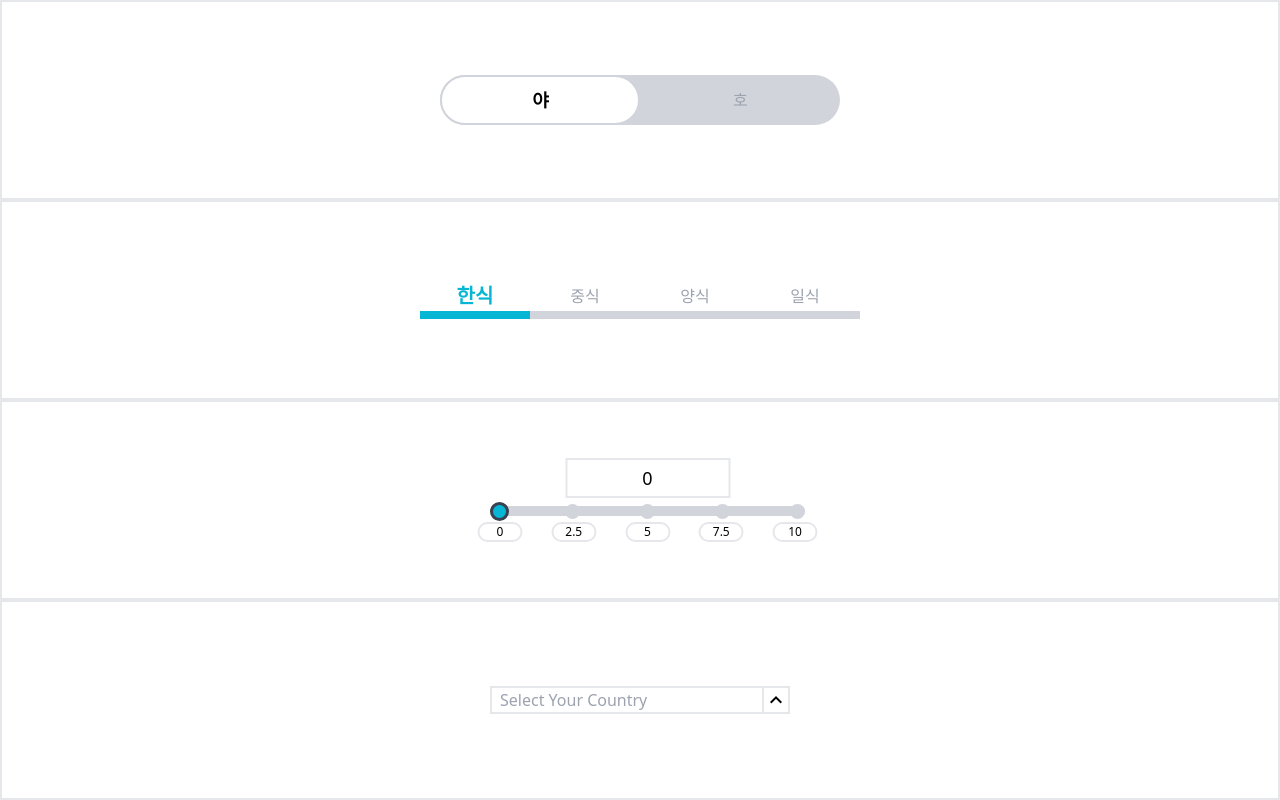
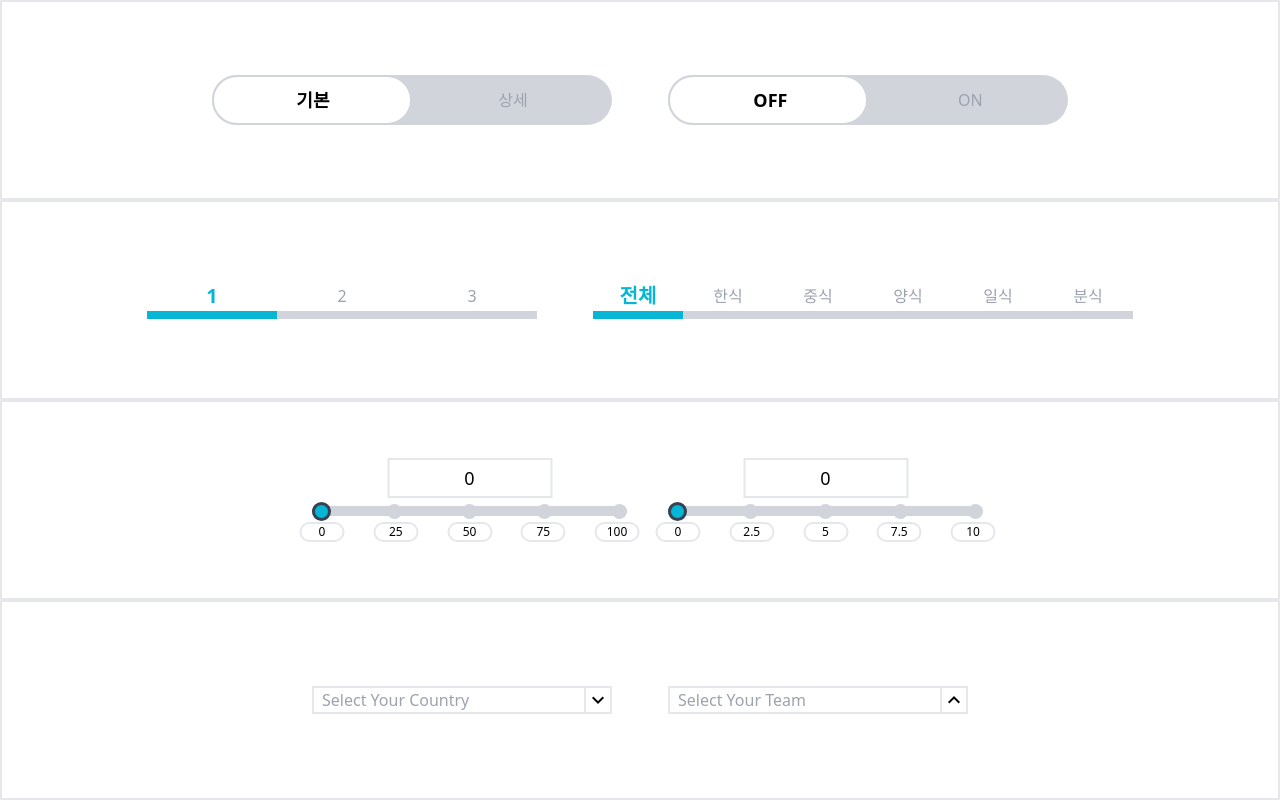
Before and after one commit to Moon-Ga/wanted_pre_onboarding, a React (Create React App) app: page / in a window 1280 px wide. Shown: the top 800 px of the page. Built offline with nearby package versions, Linux system fonts and the light colour scheme.

Commit message:
modify: components have default value; refactor: Slider, Dropdown, Input; minor_fix: Toggle, Tab

```diff
--- a/src/App.js
+++ b/src/App.js
@@ -4,25 +4,41 @@ import Input from "./components/Input";
 import Slider from "./components/Slider";
 import Tab from "./components/Tab";
 import Toggle from "./components/Toggle";
-import { countryList } from "./DropdownData";
+import { countryList, kboTeamList } from "./DropdownData";
 
 function App() {
   const componentsArray = [
-    <Toggle label={["야", "호"]} />,
-    <Tab tabs={["한식", "중식", "양식", "일식"]} />,
-    <Slider max={10} step={0.1} buttons={["0", "2.5", "5", "7.5", "10"]} />,
-    <Dropdown list={countryList} direction="up" />,
+    <>
+      <Toggle />
+      <Toggle label={["OFF", "ON"]} />
+    </>,
+    <>
+      <Tab />
+      <Tab tabs={["전체", "한식", "중식", "양식", "일식", "분식"]} />
+    </>,
+    <>
+      <Slider />
+      <Slider max={10} step={0.1} buttons={["0", "2.5", "5", "7.5", "10"]} />
+    </>,
+    <>
+      <Dropdown list={countryList} placeholder="Select Your Country" />
+      <Dropdown
+        list={kboTeamList}
+        placeholder="Select Your Team"
+        direction="up"
+      />
+    </>,
     <Input />,
   ];
 
   return (
     <div>
-      {componentsArray.map((component, idx) => (
+      {componentsArray.map((components, idx) => (
         <div
           key={idx}
-          className="min-w-[768px] w-full min-h-[200px] h-[20vh] flex justify-center items-center border-2"
+          className="min-w-[1024px] w-full min-h-[200px] h-[20vh] flex justify-center items-center border-2"
         >
-          {component}
+          <div className="grid grid-flow-col gap-14">{components}</div>
         </div>
       ))}
     </div>
--- a/src/DropdownData.js
+++ b/src/DropdownData.js
@@ -205,3 +205,16 @@ export const countryList = [
   "Zambia",
   "Zimbabwe",
 ];
+
+export const kboTeamList = [
+  "KT 위즈(kt wiz)",
+  "두산 베어스(DOOSAN BEARS)",
+  "삼성 라이온즈(Samsung Lions)",
+  "LG 트윈스(LG TWINS)",
+  "키움 히어로즈(Kiwoom Heroes)",
+  "SSG 랜더스(SSG Landers)",
+  "NC 다이노스(NC Dinos)",
+  "롯데 자이언츠(LOTTE Giants)",
+  "KIA 타이거즈(KIA TIGERS)",
+  "한화 이글스(Hanwha Eagles)",
+];
--- a/src/components/Dropdown.js
+++ b/src/components/Dropdown.js
@@ -1,6 +1,6 @@
 import { useCallback, useEffect, useRef, useState } from "react";
 
-const Dropdown = ({ list, direction = "down" }) => {
+const Dropdown = ({ placeholder, list, direction = "down" }) => {
   const [dropdownList, setdropdownList] = useState(list);
   const [selected, setSelected] = useState("");
   const [showDropdown, setShowDropdown] = useState(false);
@@ -36,7 +36,6 @@ const Dropdown = ({ list, direction = "down" }) => {
       setShowDropdown(false);
     }
   }, []);
-
   useEffect(() => {
     if (showDropdown) {
       document.addEventListener("click", outerClick);
@@ -50,11 +49,17 @@ const Dropdown = ({ list, direction = "down" }) => {
       <div onClick={toggleDropdownList} className="relative">
         <input
           readOnly
-          placeholder="Select Your Country"
+          placeholder={placeholder}
           value={selected}
-          className="border-2 w-full pl-2 cursor-pointer focus:outline-none"
+          className={`border-2 w-full pl-2 ${
+            showDropdown ? "border-cyan-500" : ""
+          } cursor-pointer focus:outline-none`}
         />
-        <span className="material-icons h-full border-2 absolute right-0 cursor-pointer">
+        <span
+          className={`material-icons h-full border-2 absolute right-0 ${
+            showDropdown ? "border-cyan-500" : ""
+          } cursor-pointer`}
+        >
           {direction === "up"
             ? showDropdown
               ? "expand_more"
--- a/src/components/Input.js
+++ b/src/components/Input.js
@@ -2,21 +2,25 @@ import { useRef, useState } from "react";
 
 const Input = () => {
   const [isValid, setIsValid] = useState({ email: false, password: false });
-  const [invalidAlert, setInvalidAlert] = useState(false);
+  const [invalidAlert, setInvalidAlert] = useState({
+    email: false,
+    password: false,
+  });
   const [passwordVisible, setPasswordVisible] = useState(false);
+
   const passwordRef = useRef();
 
-  const onEmailChange = (e) => {
-    setIsValid({ ...isValid, email: e.target.validity.valid });
+  const onInputChange = (e) => {
+    const inputType = e.target.type;
+    setIsValid({ ...isValid, [inputType]: e.target.validity.valid });
   };
 
-  const onEmailBlur = (e) => {
-    if (isValid.email) {
-      e.target.classList.remove("border-red-500");
-      setInvalidAlert(false);
+  const onInputBlur = (e) => {
+    const inputType = e.target.type;
+    if (isValid[inputType]) {
+      setInvalidAlert({ ...invalidAlert, [inputType]: false });
     } else {
-      e.target.classList.add("border-red-500");
-      setInvalidAlert(true);
+      setInvalidAlert({ ...invalidAlert, [inputType]: true });
     }
   };
 
@@ -39,9 +43,11 @@ const Input = () => {
           pattern="[a-z0-9._%+-]+@[a-z0-9.-]+\.[a-z]{2,}$"
           title="Type your Email."
           placeholder="name@example.com"
-          className="w-full pl-2 pr-8 border-2 leading-loose placeholder:italic focus:outline-cyan-500"
-          onChange={onEmailChange}
-          onBlur={onEmailBlur}
+          className={`w-full pl-2 pr-8 border-2 leading-loose placeholder:italic ${
+            isValid.email ? "border-cyan-500" : ""
+          } ${invalidAlert.email ? "border-red-500" : ""}`}
+          onChange={onInputChange}
+          onBlur={onInputBlur}
         />
         <span
           className={`material-icons absolute right-1 translate-y-1/4 ${
@@ -51,7 +57,7 @@ const Input = () => {
           check_circle
         </span>
       </div>
-      {invalidAlert && (
+      {invalidAlert.email && (
         <span className="text-xs text-red-500">Invalid Email Type</span>
       )}
       <div className="relative mt-2 before:content-['Password'] before:text-xs">
@@ -59,9 +65,14 @@ const Input = () => {
           required
           ref={passwordRef}
           type="password"
+          minLength={6}
           title="Type your password."
           placeholder="Password"
-          className="w-full pl-2 pr-8 border-2 leading-loose placeholder:italic focus:outline-cyan-500"
+          onChange={onInputChange}
+          onBlur={onInputBlur}
+          className={`w-full pl-2 pr-8 border-2 leading-loose placeholder:italic ${
+            isValid.password ? "border-cyan-500" : ""
+          } ${invalidAlert.password ? "border-red-500" : ""}`}
         />
         <span
           onClick={togglePasswordVisibility}
@@ -71,6 +82,9 @@ const Input = () => {
         >
           {passwordVisible ? "visibility" : "visibility_off"}
         </span>
+        {invalidAlert.password && (
+          <span className="text-xs text-red-500">Password is too short</span>
+        )}
       </div>
     </div>
   );
--- a/src/components/Slider.js
+++ b/src/components/Slider.js
@@ -1,4 +1,4 @@
-import { useEffect, useRef, useState } from "react";
+import { useState } from "react";
 
 const Slider = ({
   max = 100,
@@ -7,42 +7,24 @@ const Slider = ({
 }) => {
   const [value, setValue] = useState(0);
 
-  const sliderRef = useRef();
+  const ratio = (100 / max) * value;
+
+  const sliderBackground = `linear-gradient(to right,rgb(6 182 212) ${ratio}%, rgb(209 213 219) ${ratio}%)`;
+  const buttonBackground = (idx) => {
+    if (ratio >= (100 / (buttons.length - 1)) * idx) {
+      return "rgb(6 182 212)";
+    }
+  };
 
   const changeValue = (e) => {
     let value;
-    if (e.target.id === "slider") {
+    if (e.target.type === "range") {
       value = e.target.value;
     } else {
       value = e.target.innerText;
     }
     setValue(value);
-
-    paintButton(value);
   };
-
-  const paintButton = (value) => {
-    const ratio = (100 / max) * value;
-    sliderRef.current.style.backgroundImage = `linear-gradient(to right,rgb(6 182 212) ${ratio}%, rgb(209 213 219) ${ratio}%)`;
-
-    for (let i in buttons) {
-      const left = (100 / (buttons.length - 1)) * i;
-      const step = document.querySelector(`#step${i}`);
-      if (ratio >= left && !step.style.backgroundColor) {
-        step.style.backgroundColor = "rgb(6 182 212)";
-      } else if (ratio < left && step.style.backgroundColor) {
-        step.style.backgroundColor = "";
-      }
-    }
-  };
-
-  useEffect(() => {
-    for (let i in buttons) {
-      const left = (100 / (buttons.length - 1)) * i;
-      const step = document.querySelector(`#step${i}`);
-      step.style.left = left + "%";
-    }
-  }, [buttons]);
 
   return (
     <div className="flex flex-col justify-center items-center w-[300px]">
@@ -51,20 +33,22 @@ const Slider = ({
       </div>
       <div className="relative w-full">
         <input
-          ref={sliderRef}
-          id="slider"
           max={max}
           step={step}
           value={value}
           type="range"
           onChange={changeValue}
           className="appearance-none w-[calc(100%+15px)] rounded-lg bg-gray-300 cursor-pointer"
+          style={{ backgroundImage: sliderBackground }}
         />
         {buttons.map((button, idx) => (
           <span
             key={idx}
-            id={`step${idx}`}
             className="absolute top-1/4 w-[15px] h-[15px] rounded-full bg-gray-300 -z-10"
+            style={{
+              left: (100 / (buttons.length - 1)) * idx + "%",
+              backgroundColor: buttonBackground(idx),
+            }}
           />
         ))}
       </div>
@@ -72,9 +56,8 @@ const Slider = ({
         {buttons.map((button, idx) => (
           <div
             key={idx}
-            id={`button${idx}`}
             onClick={changeValue}
-            className="step flex justify-center items-center text-xs w-[45px] h-[20px] rounded-xl border-2 cursor-pointer hover:bg-gray-100"
+            className="flex justify-center items-center text-xs w-[45px] h-[20px] rounded-xl border-2 cursor-pointer hover:bg-gray-100"
           >
             {button}
           </div>
--- a/src/components/Tab.js
+++ b/src/components/Tab.js
@@ -1,9 +1,11 @@
 import { useRef, useState } from "react";
 
-const Tab = ({ tabs }) => {
+const Tab = ({ tabs = [1, 2, 3] }) => {
   const [selected, setSelected] = useState(0);
 
   const sliderRef = useRef();
+
+  const tabWidth = `${100 / tabs.length}%`;
 
   const switchTab = (idx) => {
     const tab = (100 / tabs.length) * idx;
@@ -40,7 +42,7 @@ const Tab = ({ tabs }) => {
       <div className="relative w-full h-2 bg-gray-300">
         <div
           ref={sliderRef}
-          style={{ width: `${100 / tabs.length}%`, left: "0%" }}
+          style={{ width: tabWidth, left: "0%" }}
           className="absolute h-full bg-cyan-500 transition-[left]"
         />
       </div>
--- a/src/components/Toggle.js
+++ b/src/components/Toggle.js
@@ -32,7 +32,7 @@ const Toggle = ({ label = ["기본", "상세"] }) => {
           {label[1]}
         </span>
       </label>
-      <input id="toggle" type="checkbox" className="appearance-none" />
+      <input id="toggle" type="checkbox" className="hidden" />
     </>
   );
 };
```
